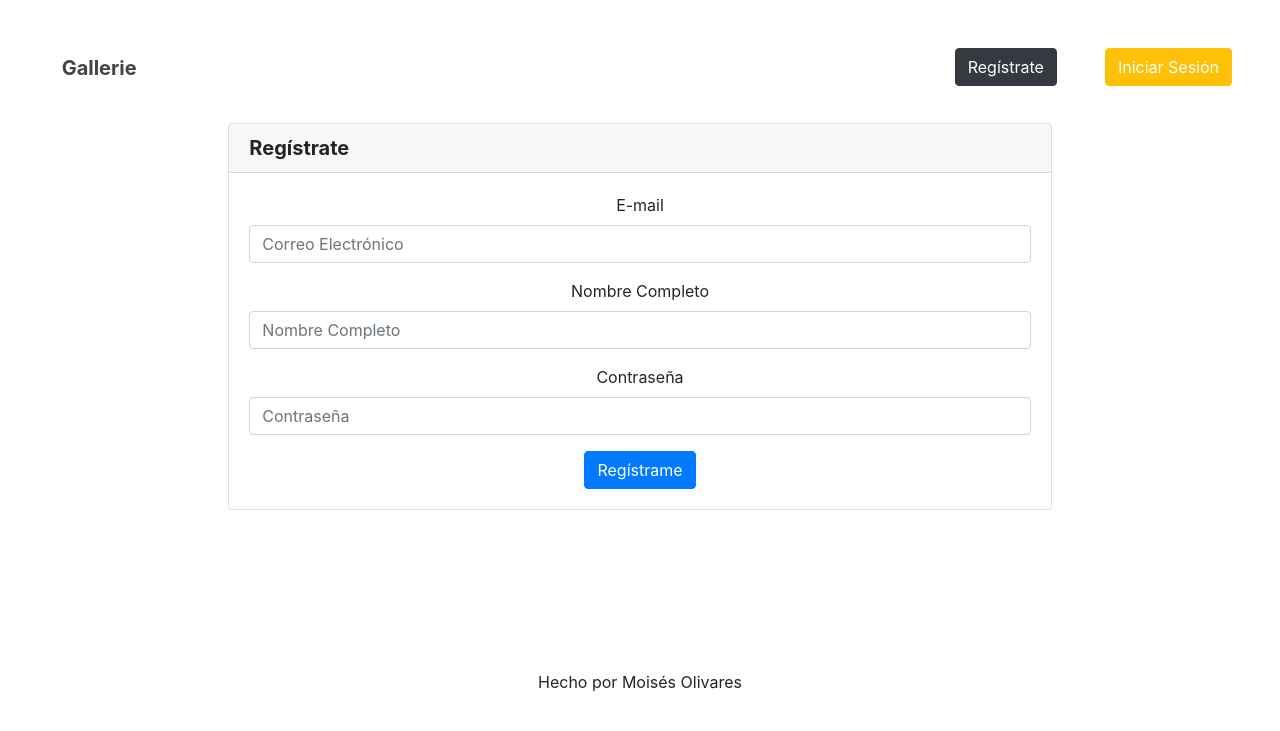
After one commit to MoisesOl/pruebaPractica, a Symfony app: template templates/security/register.html.twig in a window 1280 px wide. The commit adds this page. Shown: the top 731 px of the page. Run offline with Twig, Linux system fonts and the light colour scheme; the template is opened without the code that fills it, so the values that code supplies are empty; some libraries are stand-ins or nearby versions.

Commit message:
Finalización del proyecto, añadido de registrar usuario con contraseña encriptada, arreglos al css, agregado de comentarios al código en donde olvidé poner comentarios

```diff
--- a/composer.json
+++ b/composer.json
@@ -18,6 +18,7 @@
         "symfony/debug-bundle": "5.1.*",
         "symfony/dotenv": "5.1.*",
         "symfony/flex": "^1.3.1",
+        "symfony/form": "5.1.*",
         "symfony/framework-bundle": "5.1.*",
         "symfony/monolog-bundle": "^3.0",
         "symfony/security-bundle": "5.1.*",
--- a/src/DataFixtures/UserFixture.php
+++ b/src/DataFixtures/UserFixture.php
@@ -18,7 +18,7 @@ class UserFixture extends Fixture
 
     public function load(ObjectManager $manager)
     {
-        // crear 5 usuarios
+        // crear 5 usuarios (outdated)
         for ($i = 0; $i < 5; $i++) {
             $user = new User();
             $user->setEmail(sprintf('spacebar%d@example.com',$i));
--- a/templates/base.html.twig
+++ b/templates/base.html.twig
@@ -26,13 +26,14 @@
                 <p class="pl-2 d-inline font-weight-bold" style="color: #444;">Gallerie</p>
             </a>
             <a class="btn btn-outline-danger mr-5" style="float: right;" href="{{ path('app_security_logout') }}">Cerrar Sesión</a>
-            <a class="btn btn-outline-primary mr-2" style="float: right;" href="{{ path('app_posts_upload') }}">¡Sube Tu Post!</a>
+            <a class="btn btn-outline-primary mr-5" style="float: right;" href="{{ path('app_posts_upload') }}">¡Sube Tu Post!</a>
         {% else %}
             <a class="navbar-brand ml-5" href="{{ path('app_posts_homepage') }}">
                 <i style="color: #444; font-size: 2rem;" class="pb-1 fad fa-cauldron"></i>
                 <p class="pl-2 d-inline font-weight-bold" style="color: #444;">Gallerie</p>
             </a>
             <a class="btn btn-warning text-white mr-5" style="float: right" href="{{ path('app_security_login') }}">Iniciar Sesión</a>
+            <a class="btn btn-dark text-white mr-5" style="float: right" href="{{ path('app_security_register') }}">Regístrate</a>
         {% endif %}
     </nav>
 
--- a/templates/posts/homepage.html.twig
+++ b/templates/posts/homepage.html.twig
@@ -1,6 +1,6 @@
 {% extends 'base.html.twig' %}
 {% block body %}
-    <div class="jumbotron-img jumbotron jumbotron-fluid">
+    <div class="jumbotron-img jumbotron jumbotron-fluid mt-3">
         <div class="container" >
             <h1 class="display-4">Las Mejores Fotografías</h1>
             <p class="lead">¡Fotos subidas por usuarios de todo el mundo!</p>
@@ -70,7 +70,7 @@
                                     {% set myVal = 1 %}
                                 {% else %}
                                     <div class="carousel-item">
-                                        {{ post.titulo|markdown }}
+                                        <h5>{{ post.titulo|markdown }}</h5>
                                         <hr>
                                         <img class="d-block imagen-carousel center mt-3" src="{{ asset(post.imagen) }}"
                                         onerror="this.onerror=null; this.src='{{ asset('images/noImage.jpeg') }}'">
--- a/templates/posts/show.html.twig
+++ b/templates/posts/show.html.twig
@@ -76,7 +76,7 @@
                                         {% set myVal = 1 %}
                                     {% else %}
                                         <div class="carousel-item">
-                                            {{ post.titulo|markdown }}
+                                            <h5>{{ post.titulo|markdown }}</h5>
                                             <hr>
                                             <img class="d-block imagen-carousel center mt-3" src="{{ asset(post.imagen) }}"
                                                  onerror="this.onerror=null; this.src='{{ asset('images/noImage.jpeg') }}'">
--- /dev/null
+++ b/templates/security/register.html.twig
@@ -0,0 +1,45 @@
+{% extends 'base.html.twig' %}
+
+{% block title %}¡Regístrate!{% endblock %}
+
+{% block body %}
+    <div class="col-lg-8 mb-4 ml-auto mr-auto">
+
+        <!-- Card -->
+        <div class="card">
+
+            <!-- Card header -->
+            <div class="card-header">
+                <h5 class="mb-0 font-weight-bold">Regístrate</h5>
+            </div>
+            <!-- Card header -->
+
+            <!-- Card content -->
+            <div class="card-body card-body-cascade text-center">
+
+                <!-- Edit Form -->
+                <form method="POST" action="{{ path('app_security_registeruser') }}">
+                    <div class="form-group">
+                        <label for="email">E-mail</label>
+                        <input type="email" class="form-control" name="email" placeholder="Correo Electrónico" required>
+                    </div>
+                    <div class="form-group">
+                        <label for="fullname">Nombre Completo</label>
+                        <input type="text" class="form-control" name="fullname" placeholder="Nombre Completo" required>
+                    </div>
+                    <div class="form-group">
+                        <label for="password">Contraseña</label>
+                        <input type="password" class="form-control" name="password" placeholder="Contraseña" required>
+                    </div>
+                    <button type="submit" class="btn btn-primary">Regístrame</button>
+                </form>
+
+            </div>
+            <!-- Card content -->
+
+        </div>
+        <!-- Card -->
+
+    </div>
+    <!-- Second column -->
+{% endblock %}
```
Also changed, not shown: assets/styles/app.css (+72 -69 lines), src/Controller/PostsController.php (+8 -5 lines), src/Controller/SecurityController.php (+60 -0 lines), templates/posts/landing.html.twig (+5 -2 lines), templates/posts/upload.html.twig (+5 -5 lines), public/images/7462062c0f27c19a2a03409d64ac422e3c6a10a7-5fad9f39e7979.jpeg (added), public/images/7462062c0f27c19a2a03409d64ac422e3c6a10a7-5fad9fc952fed.jpeg (added), public/images/7462062c0f27c19a2a03409d64ac422e3c6a10a7-5fad9ff5b7e8e.jpeg (added), public/images/noImage.jpeg (added), 3 other files.
